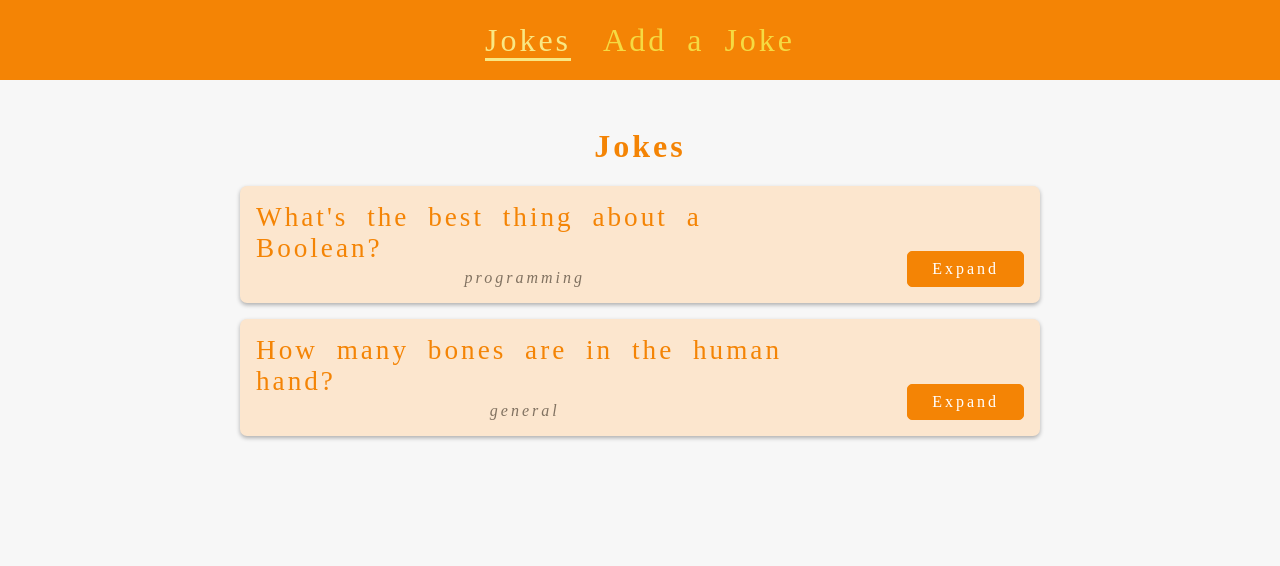
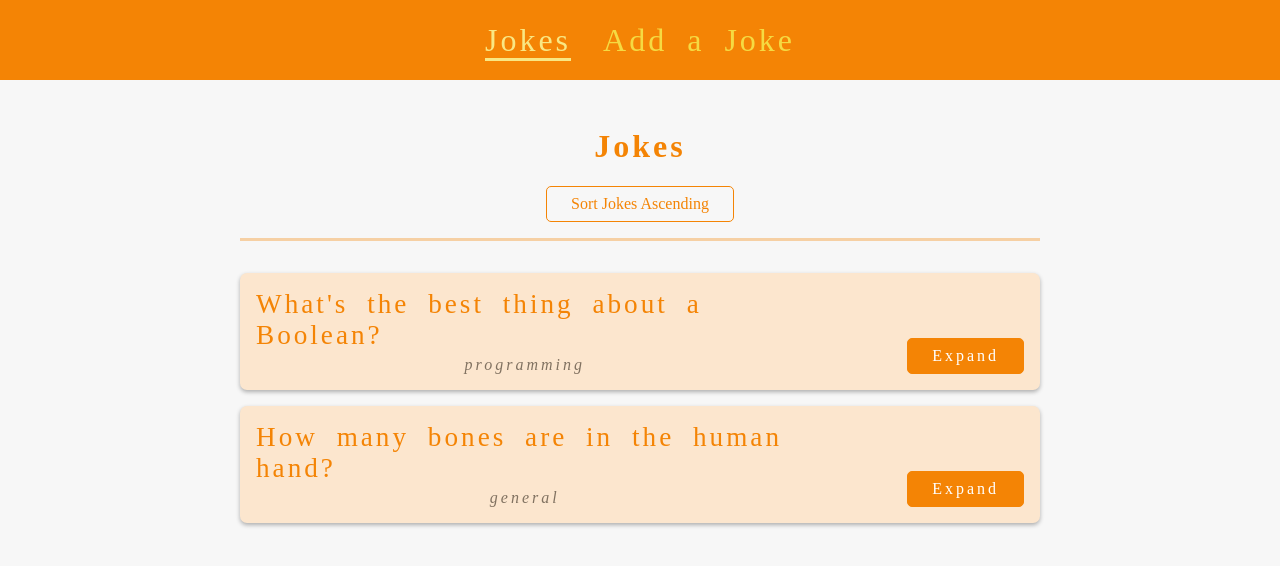
Before and after one commit to Waldemar-00/react_router, a React (Create React App) app: page /jokes in a window 1280 px wide. Shown: the top 566 px of the page. Built offline with nearby package versions, Linux system fonts and the light colour scheme; a web font is replaced by a local one.

Commit message:
I used URLSearchParams(browser API), useLocation, useHistory hooks(from react-router-dom) and methods of array to create sorting the data(ascending and descending).

```diff
--- a/src/components/jokes/JokeForm.js
+++ b/src/components/jokes/JokeForm.js
@@ -1,4 +1,4 @@
-import { useRef, useState, Fragment } from 'react'
+import { useRef, useState } from 'react'
 
 import Card from '../UI/Card'
 import Loader from '../UI/Loader'
@@ -28,7 +28,7 @@ const JokeForm = (props) => {
     setFocus(false)
   }
   return (
-    <Fragment>
+    <>
       <Prompt
         when={isFocusedForm}
         message={
@@ -68,7 +68,7 @@ const JokeForm = (props) => {
           </div>
         </form>
       </Card>
-    </Fragment>
+    </>
   )
 }
 
--- a/src/components/jokes/JokeList.js
+++ b/src/components/jokes/JokeList.js
@@ -1,8 +1,43 @@
 import JokeItem from './JokeItem'
 import styles from './JokeList.module.css'
+import { useHistory, useLocation } from 'react-router-dom'
 
 const JokeList = ({ jokes }) => {
+  const history = useHistory()
+  const locationParamSort = new URLSearchParams(useLocation().search).get('sort')
+  const isParamSortAsc = locationParamSort === 'asc'
+
+  function sortJokes(jokes, isParamSortAsc) {
+    jokes.sort((joke1, joke2) => {
+      if (isParamSortAsc) {
+        return joke1.id > joke2.id ? 1 : -1
+      } else if (!isParamSortAsc) {
+        return joke1.id > joke2.id ? -1 : 1
+      }
+      return 0
+    })
+  }
+  sortJokes(jokes, isParamSortAsc)
+  function onSortJokesHandler() {
+    isParamSortAsc
+      ? history.push('/jokes?sort=' + 'desc')
+      : history.push('/jokes?sort=' + 'asc')
+    sortJokes(jokes, isParamSortAsc)
+  }
   return (
+    <>
+      <div className={styles.sort}>
+        <button
+          type="button"
+          onClick={onSortJokesHandler}
+        >
+          Sort Jokes {
+            isParamSortAsc
+            ? 'Descending'
+            : 'Ascending'
+          }
+        </button>
+      </div>
       <ul className={styles.list}>
         {jokes.map( joke => (
           <JokeItem
@@ -14,6 +49,7 @@ const JokeList = ({ jokes }) => {
           />
         ))}
       </ul>
+    </>
   )
 }
 
--- a/src/components/jokes/JokeList.module.css
+++ b/src/components/jokes/JokeList.module.css
@@ -4,13 +4,13 @@
   padding: 0;
 }
 
-.filter {
+.sort {
   padding-bottom: 1rem;
   border-bottom: 3px solid #f6d0a4;
   margin-bottom: 2rem;
 }
 
-.filter button {
+.sort  button {
   font: inherit;
   color: #f48405;
   border: 1px solid #f48405;
@@ -20,6 +20,6 @@
   cursor: pointer;
 }
 
-.filter button:hover {
+.sort button:hover {
   background-color: #f6d0a4;
 }
--- a/src/components/pages/jokes/Details.js
+++ b/src/components/pages/jokes/Details.js
@@ -10,7 +10,7 @@ const Details = () => {
     foundJokeObject ?
       <>
       <h1>Details!</h1>
-      <HighlightedJoke joke={foundJokeObject}/>
+      <HighlightedJoke joke={foundJokeObject} />
       <Route path={`/jokes/${joke.key}/comments`}>
         <Comments/>
       </Route>
```
